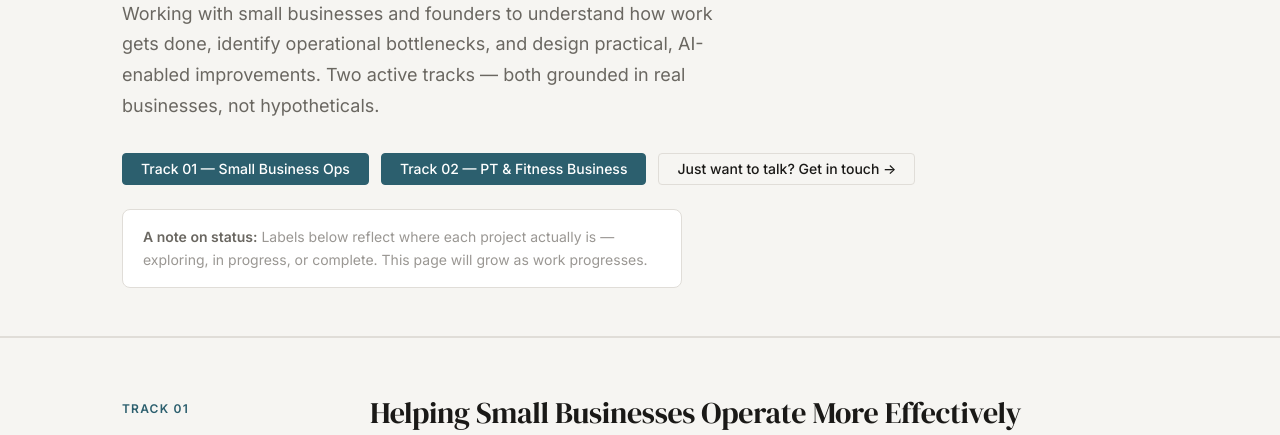
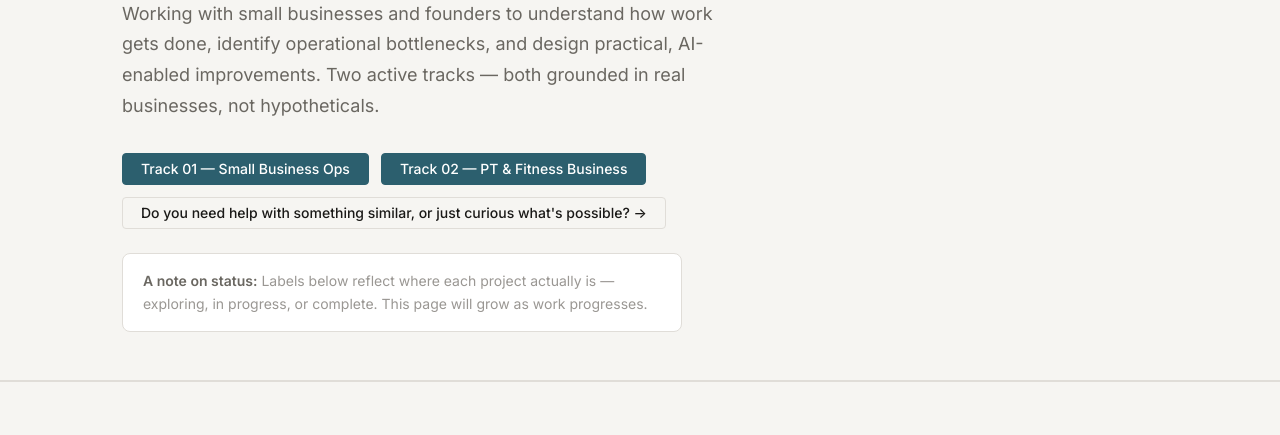
Before and after one commit to Constinako/marieconstancemuniz, a plain HTML site: page lab/index.html in a window 1280 px wide. Shown: the part 309-744 px from the top of the page. Drawn offline with nearby package versions, Linux system fonts and the light colour scheme.

Commit message:
Update Lab contact button copy
Co-Authored-By: Claude Sonnet 4.6 <noreply@anthropic.com>

```diff
--- a/lab/index.html
+++ b/lab/index.html
@@ -44,7 +44,7 @@
         <div style="margin-top: 2rem; display: flex; gap: 0.75rem; flex-wrap: wrap; align-items: center;">
           <a href="#small-business" class="btn btn--primary" style="font-size:0.875rem; padding: 0.5rem 1.125rem;">Track 01 — Small Business Ops</a>
           <a href="#pt-business" class="btn btn--primary" style="font-size:0.875rem; padding: 0.5rem 1.125rem;">Track 02 — PT &amp; Fitness Business</a>
-          <a href="mailto:mariecmuniz@gmail.com" class="btn btn--outline" style="font-size:0.875rem; padding: 0.5rem 1.125rem;">Just want to talk? Get in touch →</a>
+          <a href="mailto:mariecmuniz@gmail.com" class="btn btn--outline" style="font-size:0.875rem; padding: 0.5rem 1.125rem;">Do you need help with something similar, or just curious what's possible? →</a>
         </div>
 
         <div style="margin-top: 1.5rem; padding: 1rem 1.25rem; background: var(--surface); border: 1px solid var(--border); border-radius: var(--radius); max-width: 560px;">
```
